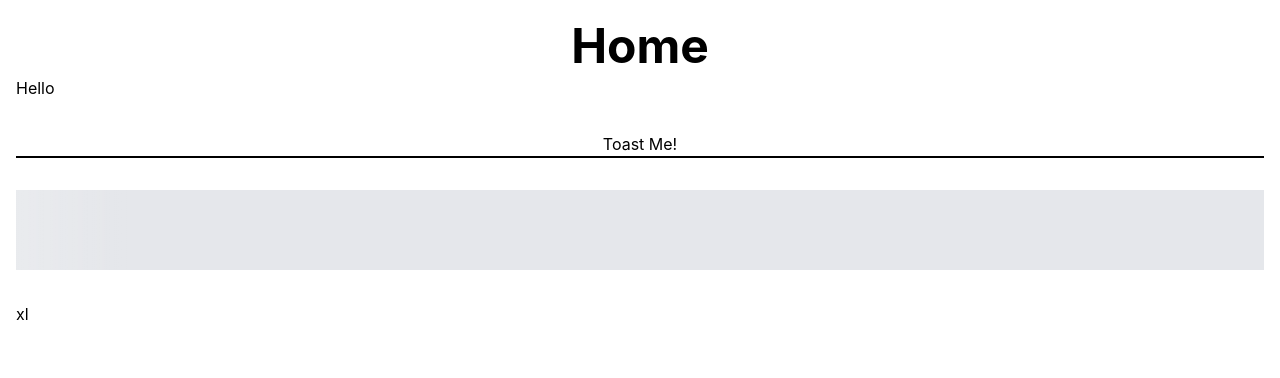
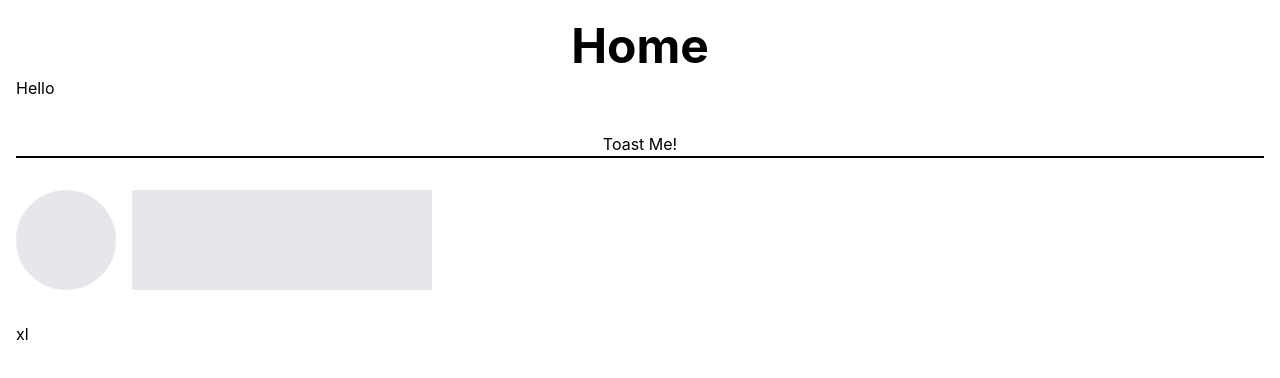
Before and after one commit to mjavason/Simple-React-Template, a React (Vite) app: page / in a window 1280 px wide. Shown: the top 378 px of the page. Built offline with nearby package versions, Linux system fonts and the light colour scheme.

Commit message:
Update skeleton shimmer animation

```diff
--- a/src/components/loaders.tsx
+++ b/src/components/loaders.tsx
@@ -24,9 +24,9 @@ export const SkeletonLoader = ({
   isRound?: boolean;
 }) => {
   const skeletonClass =
-    'relative overflow-hidden bg-gray-200 before:absolute before:inset-0 before:w-1/2 before:bg-gradient-to-r before:from-transparent before:via-white/50 before:to-transparent before:animate-shimmer';
+    'relative overflow-hidden bg-gray-200 before:absolute before:inset-y-0 before:left-0 before:w-2/3 before:bg-gradient-to-r before:from-transparent before:via-white/50 before:to-transparent before:animate-shimmer';
 
-  return (
+    return (
     <div className="flex flex-col items-start gap-3">
       <div
         className={`${skeletonClass} ${
--- a/src/index.css
+++ b/src/index.css
@@ -18,10 +18,11 @@ code {
 
   @keyframes shimmer {
     0% {
-      transform: translateX(-100%);
+      transform: translateX(-150%);
     }
+
     100% {
-      transform: translateX(100%);
+      transform: translateX(200%);
     }
   }
 }
--- a/src/routes/public/home.page.tsx
+++ b/src/routes/public/home.page.tsx
@@ -16,14 +16,17 @@ function HomePage() {
           Toast Me!
         </button>
 
-        <SkeletonLoader width="100%" height="10vh" />
+        <div className="flex gap-4">
+          <SkeletonLoader width="100px" height="100px" isRound={true} />
+          <SkeletonLoader width="300px" height="100px" isRound={false} />
+        </div>
 
         <div>
           <p className="sm:hidden">base</p>
-        <p className="md:hidden">sm</p>
-        <p className="lg:hidden">md</p>
-        <p className="xl:hidden">lg</p>
-        <p className="2xl:hidden">xl</p>
+          <p className="md:hidden">sm</p>
+          <p className="lg:hidden">md</p>
+          <p className="xl:hidden">lg</p>
+          <p className="2xl:hidden">xl</p>
         </div>
       </div>
     </PageContainer>
```
